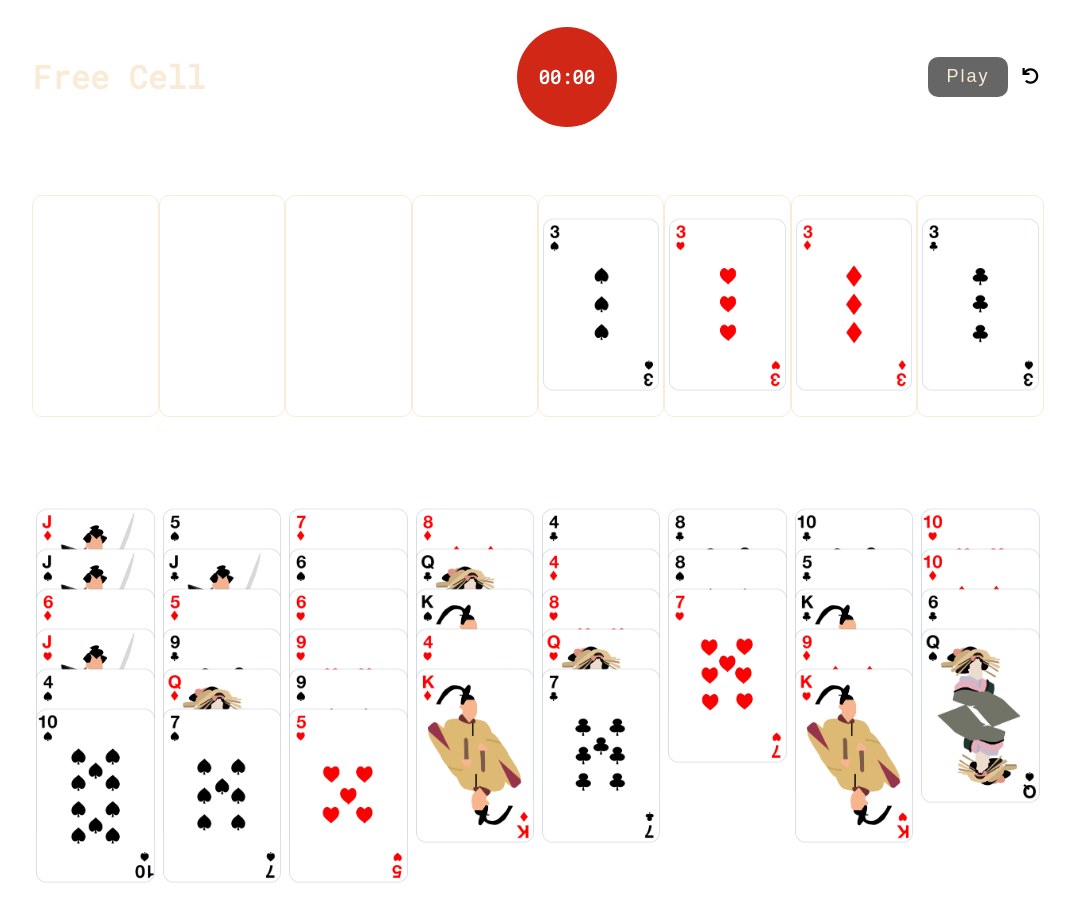
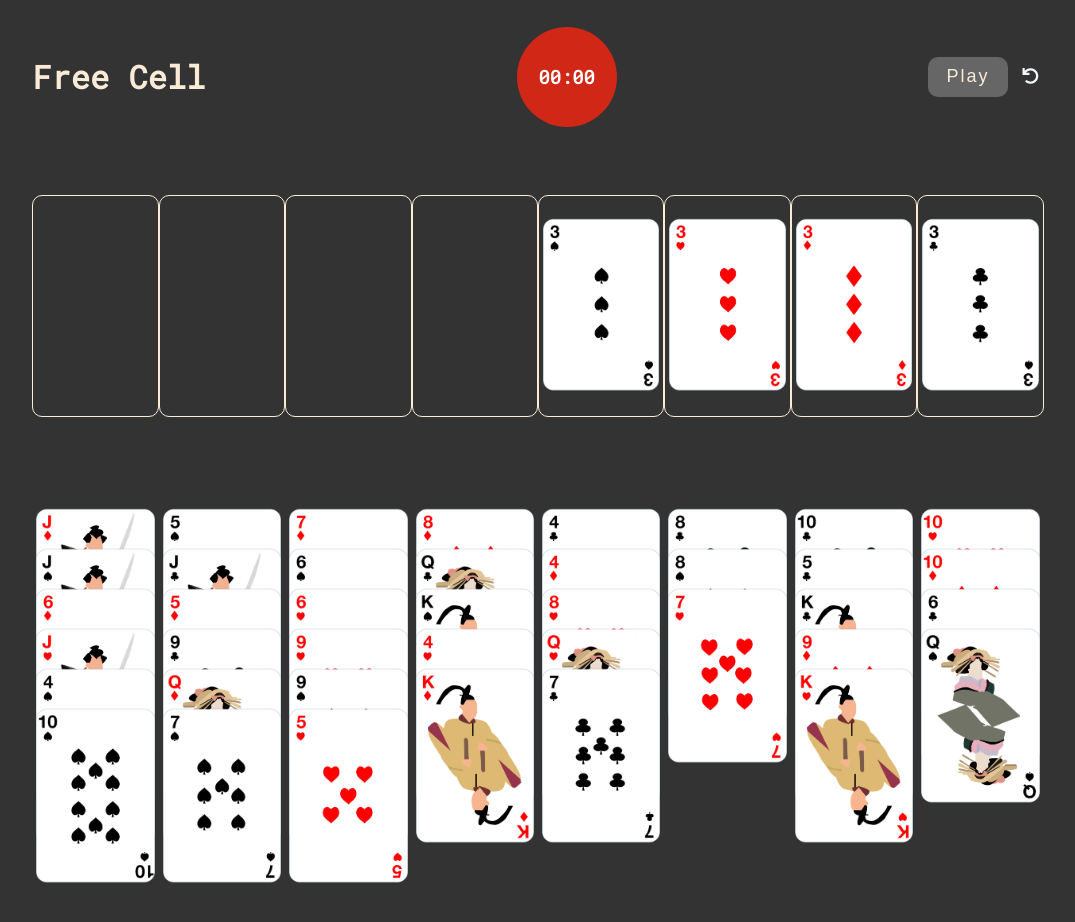
Before and after one commit to ChangChiao/freeCell, a website built with webpack: page index.html in a window 1280 px wide. Shown: the top 922 px of the page, without its empty margins (102-1177 px from the left). Built offline with nearby package versions, Linux system fonts and the light colour scheme.

Commit message:
revise bg color

```diff
--- a/src/scss/style.scss
+++ b/src/scss/style.scss
@@ -1,5 +1,6 @@
 body {
     font-family: "Roboto Mono", monospace;
+    background: #333;
 }
 
 .container {
@@ -125,5 +126,6 @@ header {
     i {
         cursor: pointer;
         padding: 0 5px;
+        color: aliceblue;
     }
 }
```
